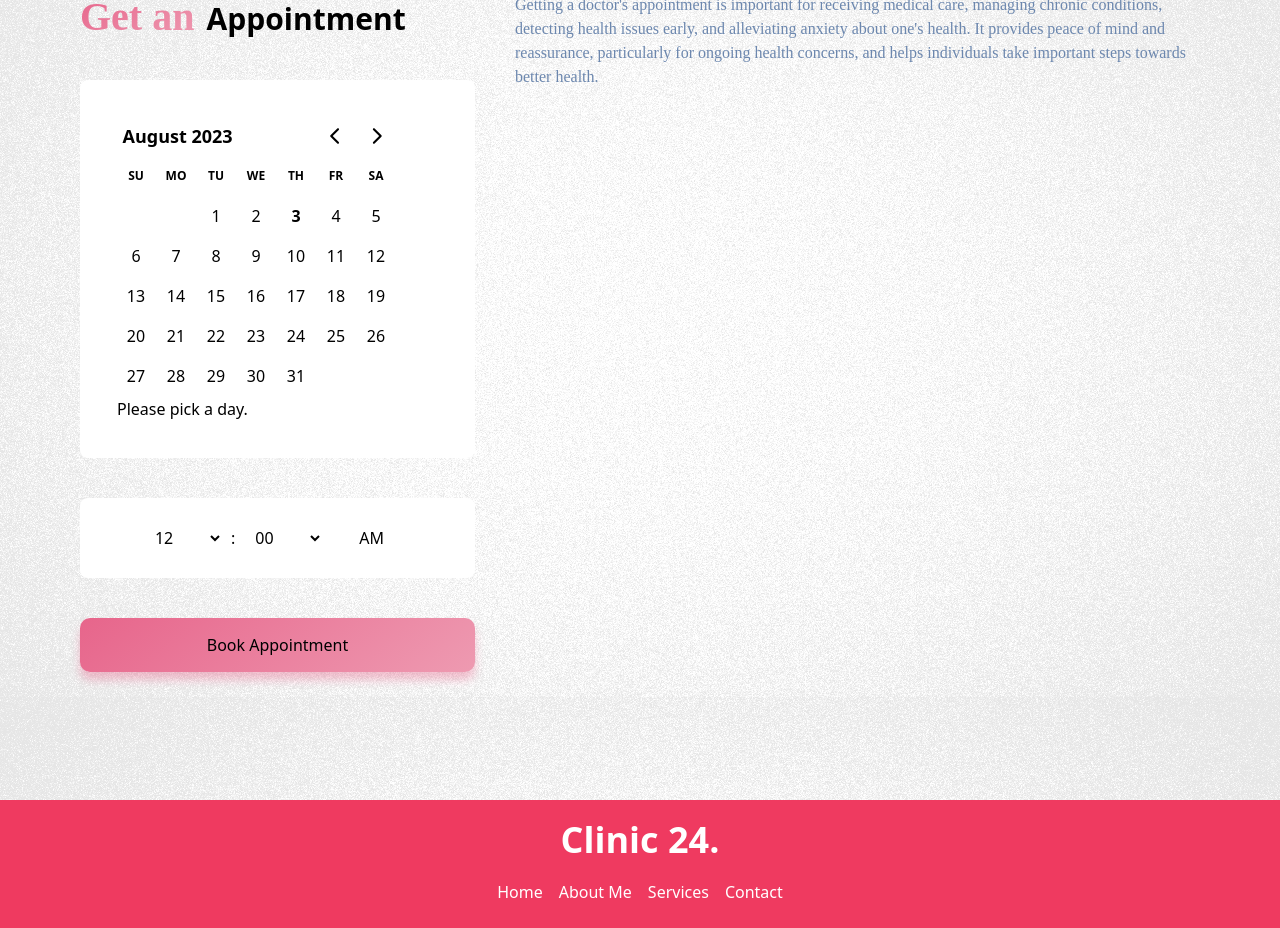
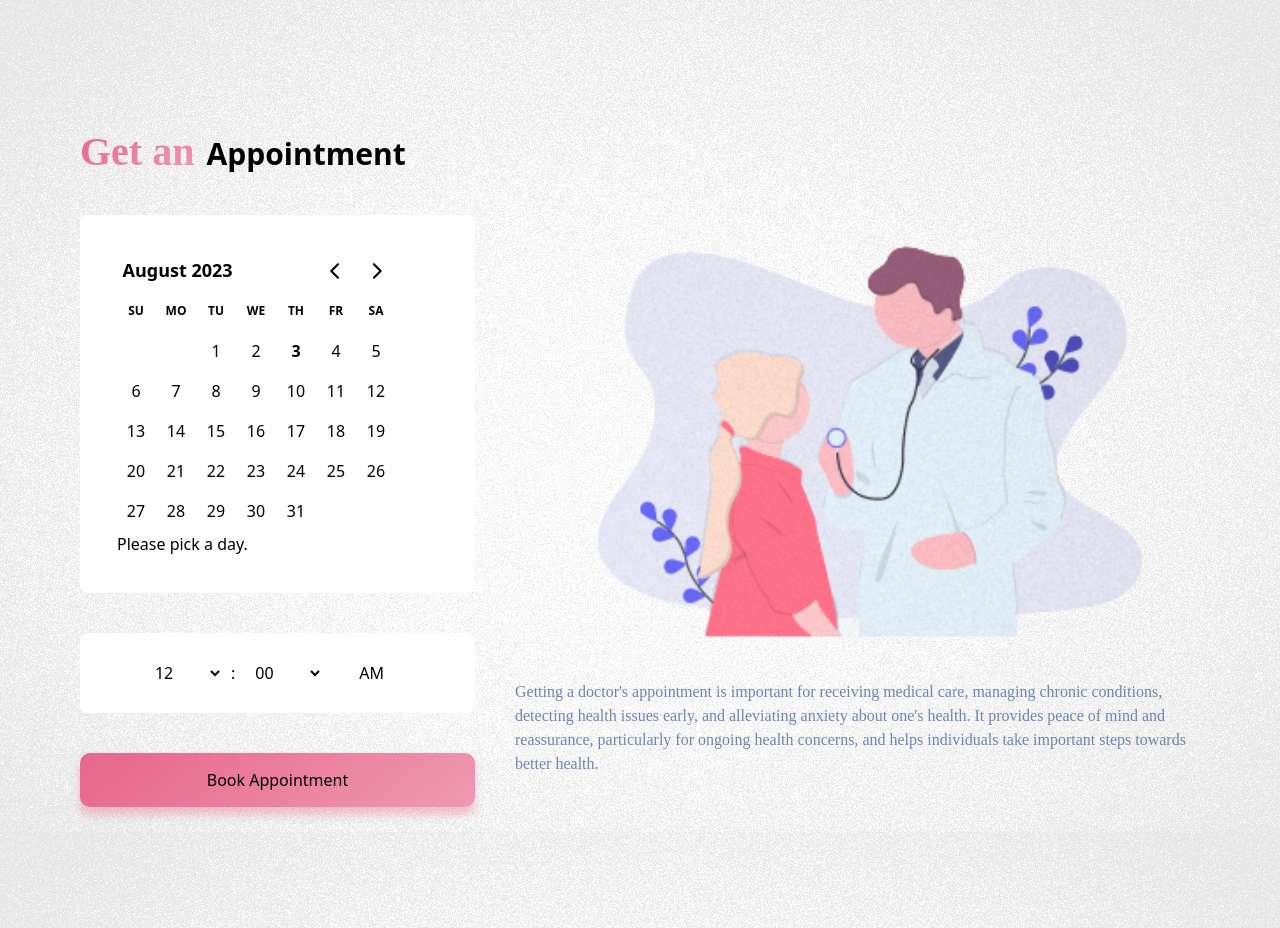
Before and after one commit to MdMuzahid07/Doctor-Rumi, a React (Vite) app: page / in a window 1280 px wide. Shown: the part 1720-2648 px from the top of the page. Built offline with nearby package versions, Linux system fonts and the light colour scheme.

Commit message:
get appointment section UI complete

```diff
--- a/src/pages/home/AboutMe.jsx
+++ b/src/pages/home/AboutMe.jsx
@@ -27,7 +27,7 @@ const AboutMe = () => {
                             </svg>
                         </div>
                         <div>
-                            <img className="rounded-2xl object-cover object-center " src="../../../public/assets/Doctor-Rumi-2.png" alt="" />
+                            <img className="rounded-2xl w-full object-cover object-center " src="../../../public/assets/Doctor-Rumi-2.png" alt="" />
                         </div>
                     </div>
                     <div className="md:col-span-4 relative">
--- a/src/pages/home/GetAnAppointment.jsx
+++ b/src/pages/home/GetAnAppointment.jsx
@@ -14,6 +14,7 @@ const GetAnAppointment = () => {
                         <button className="book w-full mt-10">Book Appointment</button>
                     </div>
                     <div className="md:col-span-5">
+                        <img className="w-full object-cover object-center mb-10 " src="../../../public/assets/doctor-patient.png" alt="" />
                         <p className="getAppointment">Getting a doctor's appointment is important for receiving medical care, managing chronic conditions, detecting health issues early, and alleviating anxiety about one's health. It provides peace of mind and reassurance, particularly for ongoing health concerns, and helps individuals take important steps towards better health.</p>
                     </div>
                 </div>
```
Also changed, not shown: public/assets/doctor-patient.png (added).
